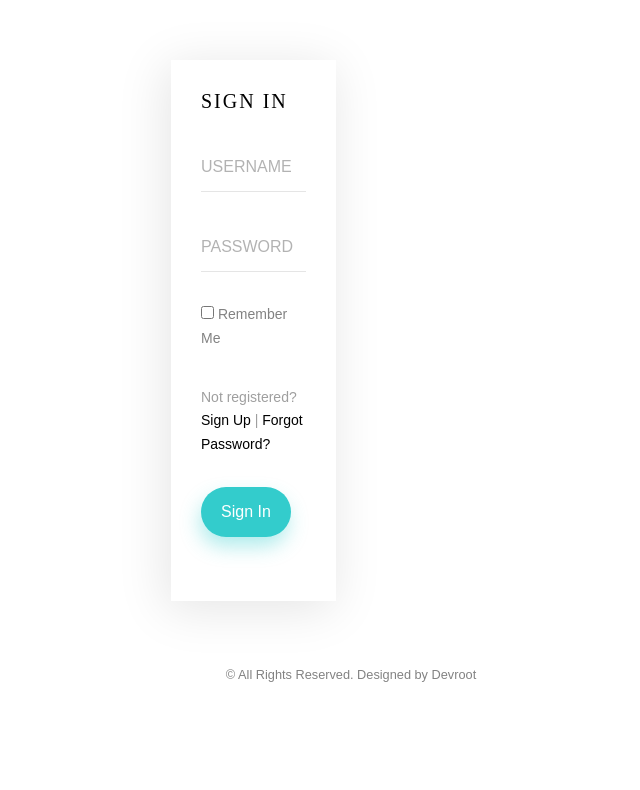
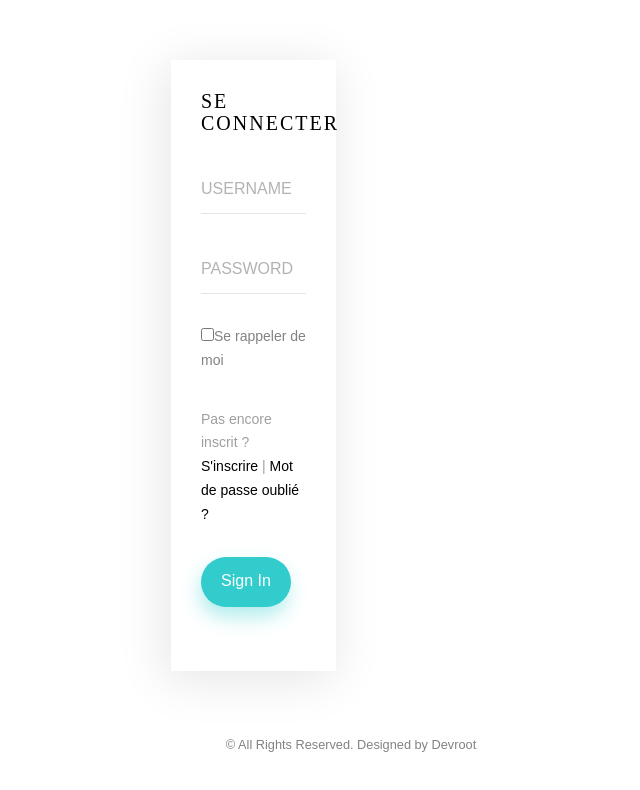
Before and after one commit to MattCrea/Yokai1000.github.io, a plain HTML site: page form/login.html in a window 1280 px wide. Shown: the whole page, without its empty margins (289-929 px from the left). Drawn offline with nearby package versions, Linux system fonts and the light colour scheme; some packages are replaced by stand-ins of ours; files that its build step writes are made by us from their sources; a script that the page names is missing.

Commit message:
Home pic

```diff
--- a/form/login.html
+++ b/form/login.html
@@ -36,20 +36,20 @@
 					<div class="col-md-2 col-md-offset-4">
 						<!--Start form-->
 							<form action="#" class="fh5co-form animate-box" data-animate-effect="fadeIn">
-								<h2>Sign In</h2>
+								<h2>Se connecter</h2>
 								<div class="form-group">
-									<label for="username" class="sr-only">Username</label>
+									<label for="username" class="sr-only">Utilisateur</label>
 									<input type="text" class="form-control" id="username" placeholder="Username" autocomplete="off">
 								</div>
 								<div class="form-group">
-									<label for="password" class="sr-only">Password</label>
+									<label for="password" class="sr-only">Mot de passe</label>
 									<input type="password" class="form-control" id="password" placeholder="Password" autocomplete="off">
 								</div>
 								<div class="form-group">
-									<label for="remember"><input type="checkbox" id="remember"> Remember Me</label>
+									<label for="remember"><input type="checkbox" id="remember">Se rappeler de moi</label>
 								</div>
 								<div class="form-group">
-									<p>Not registered? <a href="sign-up.html">Sign Up</a> | <a href="forgot.html">Forgot Password?</a></p>
+									<p>Pas encore inscrit ? <a href="sign-up.html">S'inscrire</a> | <a href="forgot.html">Mot de passe oublié ?</a></p>
 								</div>
 								<div class="form-group">
 									<input type="submit" value="Sign In" class="btn btn-primary">
```
